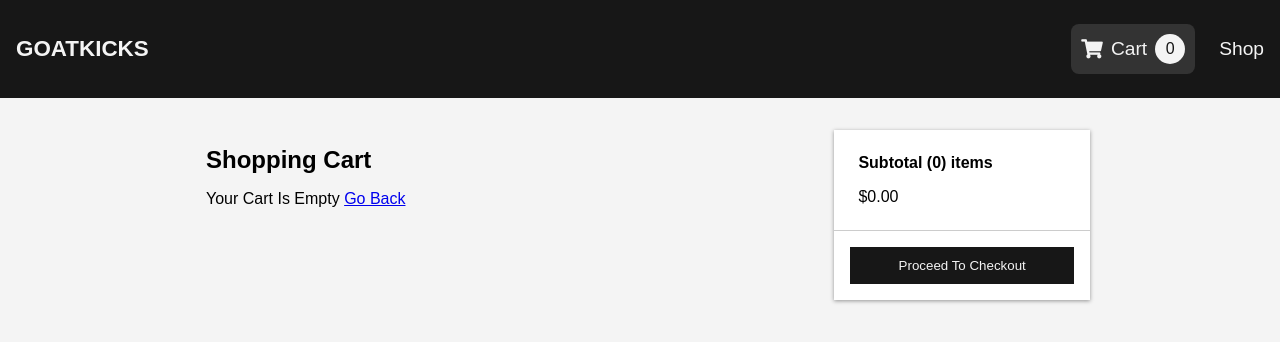
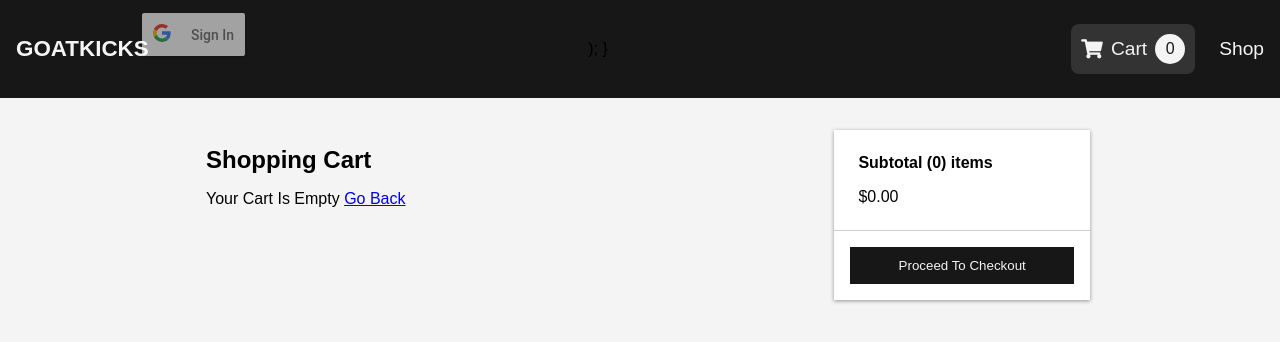
Before and after one commit to WolfeCodes/GOATKICKSfrontend, a React (Create React App) app: page /cart in a window 1280 px wide. Shown: the top 342 px of the page. Built offline with nearby package versions, Linux system fonts and the light colour scheme.

Commit message:
added google sign in button

```diff
--- a/src/components/Navbar.css
+++ b/src/components/Navbar.css
@@ -7,6 +7,8 @@
   padding: 1.5rem 1rem;
   z-index: 50;
 }
+
+
 
 .navbar__logo h2 {
   color: #f4f4f4;
@@ -97,3 +99,11 @@
     font-size: 1rem;
   }
 }
+
+.GoogleLogin{
+  position: absolute;
+  top: 10%;
+  left: 15%;
+  margin-top: -67px;
+  margin-left: -50px;
+}
--- a/src/components/Navbar.js
+++ b/src/components/Navbar.js
@@ -1,8 +1,31 @@
 import './Navbar.css'
+import React, { useState } from 'react';
 import {Link} from 'react-router-dom'
 import { useSelector } from 'react-redux';
+import { GoogleLogin, GoogleLogout } from 'react-google-login';
+
+const clientId = process.env.REACT_APP_GOOGLE_CLIENT_ID;
 
 const NavBar = ({click}) => {
+
+    const [showloginButton, setShowloginButton] = useState(true);
+    const [showlogoutButton, setShowlogoutButton] = useState(false);
+    const onLoginSuccess = (res) => {
+        console.log('Login Success:', res.profileObj);
+        setShowloginButton(false);
+        setShowlogoutButton(true);
+    };
+
+    const onLoginFailure = (res) => {
+        console.log('Login Failed:', res);
+    };
+
+    const onSignoutSuccess = () => {
+        alert("You have been logged out successfully");
+        console.clear();
+        setShowloginButton(true);
+        setShowlogoutButton(false);
+    };
 
     const cart = useSelector((state) => state.cart)
     const {cartItems} = cart;
@@ -16,6 +39,29 @@ const NavBar = ({click}) => {
             <div className="navbar__logo">
                 <h2>GOATKICKS</h2>
             </div>
+            <div className="GoogleLogin">
+            { showloginButton ?
+                <GoogleLogin
+                    clientId={clientId}
+                    buttonText="Sign In"
+                    onSuccess={onLoginSuccess}
+                    onFailure={onLoginFailure}
+                    cookiePolicy={'single_host_origin'}
+                    isSignedIn={true}
+
+                /> : null}
+
+            { showlogoutButton ?
+                <GoogleLogout
+                    clientId={clientId}
+                    buttonText="Sign Out"
+                    onLogoutSuccess={onSignoutSuccess}
+                >
+                </GoogleLogout> : null
+            }
+        </div>
+    );
+}
 
             <ul className="navbar__links">
                 <li>
```
Also changed, not shown: 1 other file (tests, documents, lock files or other folders).
